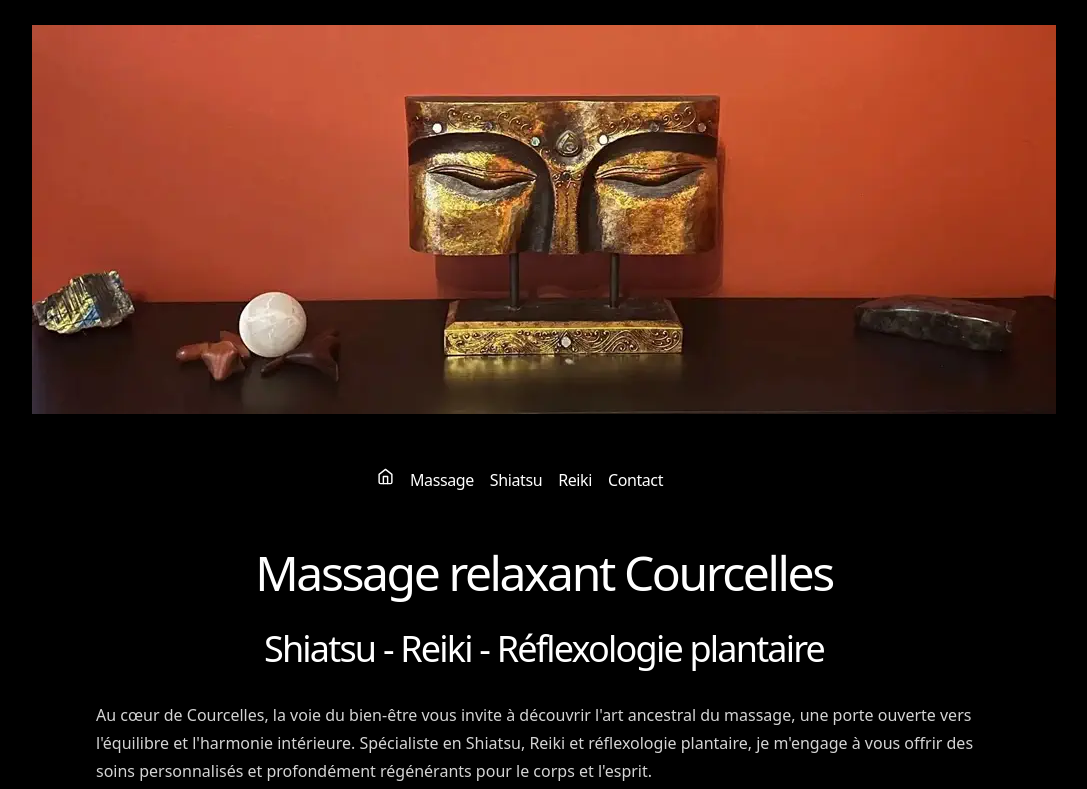
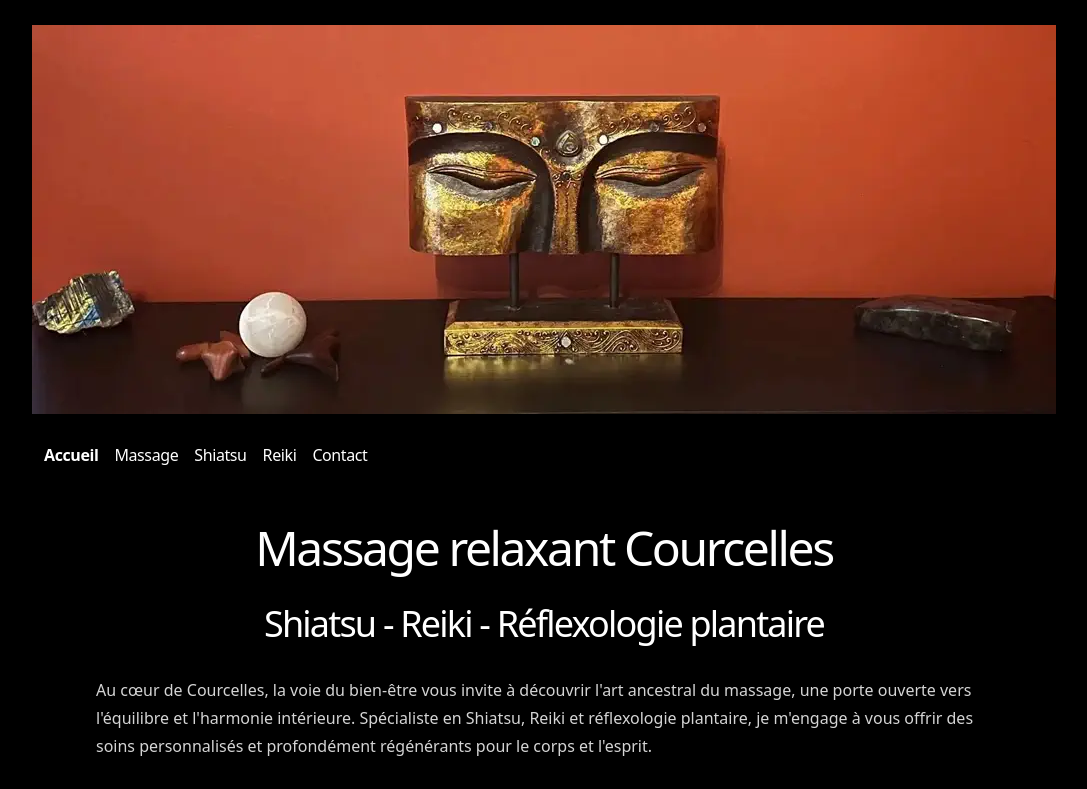
Before and after one commit to White-Wolf-Web/lavoiedubienetre-version-3, a Next.js app: page / in a window 1280 px wide. Shown: the top 789 px of the page, without its empty margins (96-1183 px from the left). Built offline with nearby package versions, Linux system fonts and the light colour scheme.

Commit message:
page 404

```diff
--- a/src/app/not-found.tsx
+++ b/src/app/not-found.tsx
@@ -1,10 +1,12 @@
-import React from "react";
+import BackHomeButton from "@/components/BackHomeButton";
 
 export default function Notfound() {
 	return (
-		<div className="w-full h-screen flex justify-center items-center">
+		<div className="w-full h-screen flex justify-center items-center flex-col">
 			<h1 className="text-center text-slate-300 text-4xl my-6   ">Oooups 404</h1>
             <p> Vous vous êtes perdu</p>
+			<BackHomeButton />
+
 		</div>
 	);
 }
--- /dev/null
+++ b/src/components/BackHomeButton.tsx
@@ -0,0 +1,19 @@
+"use client";
+
+import { useRouter } from "next/navigation";
+
+export default function BackHomeButton() {
+	const router = useRouter();
+
+	const handleClick = () => {
+		router.push("/");
+	};
+
+	return (
+		<div>
+			<button onClick={handleClick} className="bg-slate-300 hover:bg-emerald-500 text-slate-900 p-3 rounded">
+				Retour à la page d&apos;accueil
+			</button>
+		</div>
+	);
+}
--- a/src/components/nav.tsx
+++ b/src/components/nav.tsx
@@ -1,46 +1,47 @@
-import Link from 'next/link';
+"use client";
+import Link from "next/link";
+import { usePathname } from "next/navigation";
 
-
-interface NavProps  {
+interface NavProps {
 	name: React.ReactNode;
 	ariaLabel?: string;
 }
 const navItems: Record<string, NavProps> = {
-  '/': {
-    name: (
-      <svg xmlns="https://www.w3.org/2000/svg" width="17" height="17" viewBox="0 0 24 24" fill="none" stroke="currentColor" strokeWidth="2" strokeLinecap="round" strokeLinejoin="round" className="feather feather-home iconHome">
-        <path d="M3 9l9-7 9 7v11a2 2 0 0 1-2 2H5a2 2 0 0 1-2-2z"></path>
-        <polyline points="9 22 9 12 15 12 15 22"></polyline>
-      </svg>
-    ),
-    ariaLabel: 'Page accueil'
+	"/": {
+		name: "Accueil",
+		ariaLabel: "Page accueil",
 	},
-  '/#massages': {
-    name: 'Massage',
+	"/#massages": {
+		name: "Massage",
 	},
-  '/shiatsu/traditionnel': {
-    name: 'Shiatsu',
+	"/shiatsu/traditionnel": {
+		name: "Shiatsu",
 	},
-  '/reiki': {
-    name: 'Reiki',
+	"/reiki": {
+		name: "Reiki",
 	},
-  '#contact': {
-    name: 'Contact',
+	"#contact": {
+		name: "Contact",
 	},
 };
 
 export function Navbar() {
+	const pathName = usePathname();
+
 	return (
 		<nav className="flex flex-row m-auto items-start relative px-0 pb-0 fade md:overflow-auto scroll-pr-6 md:relative -ml-[8px] mb-7 tracking-tight" id="nav">
-      <div className="flex flex-row space-x-0 pr-10">
+			<div className="flex flex-row space-x-0 pr-10 ml-3">
 				{Object.entries(navItems).map(([path, { name, ariaLabel }]) => {
+					const isActive = pathName.startsWith(path);
+          const textColor = isActive ? "text-neutral-900 font-bold" : "text-neutral-800";
+          const classes = `transition-all hover:${textColor} dark:hover:text-neutral-200 flex align-left relative py-1 px-2`;
+
 					return (
 						<Link
 							key={path}
 							href={path}
-              className="transition-all hover:text-neutral-800 dark:hover:text-neutral-200 flex align-middle relative py-1 px-2"
-              aria-label={ariaLabel || undefined}
-            >
+							className={classes}
+							aria-label={ariaLabel || undefined}>
 							{name}
 						</Link>
 					);
```
Also changed, not shown: src/components/Banniere.tsx (+1 -1 lines). Lines whose indentation alone changed are shown as unchanged.
